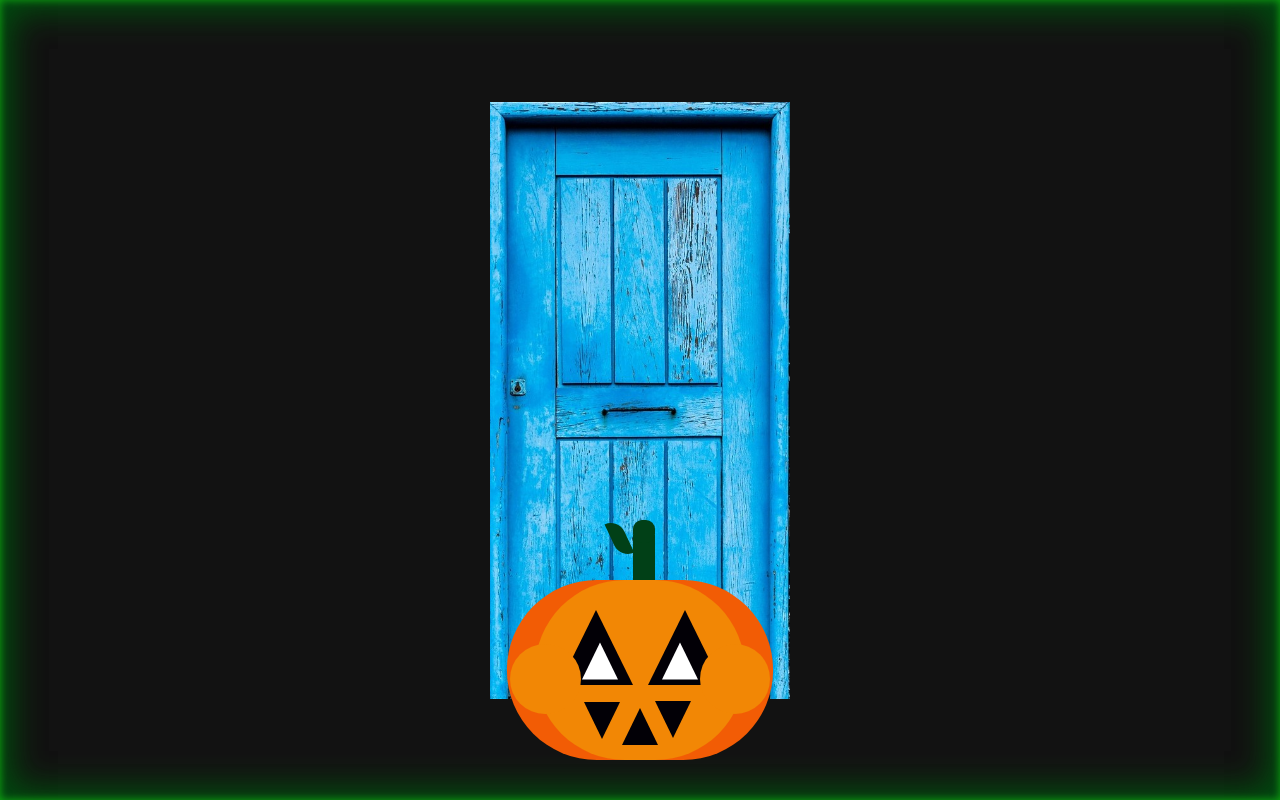
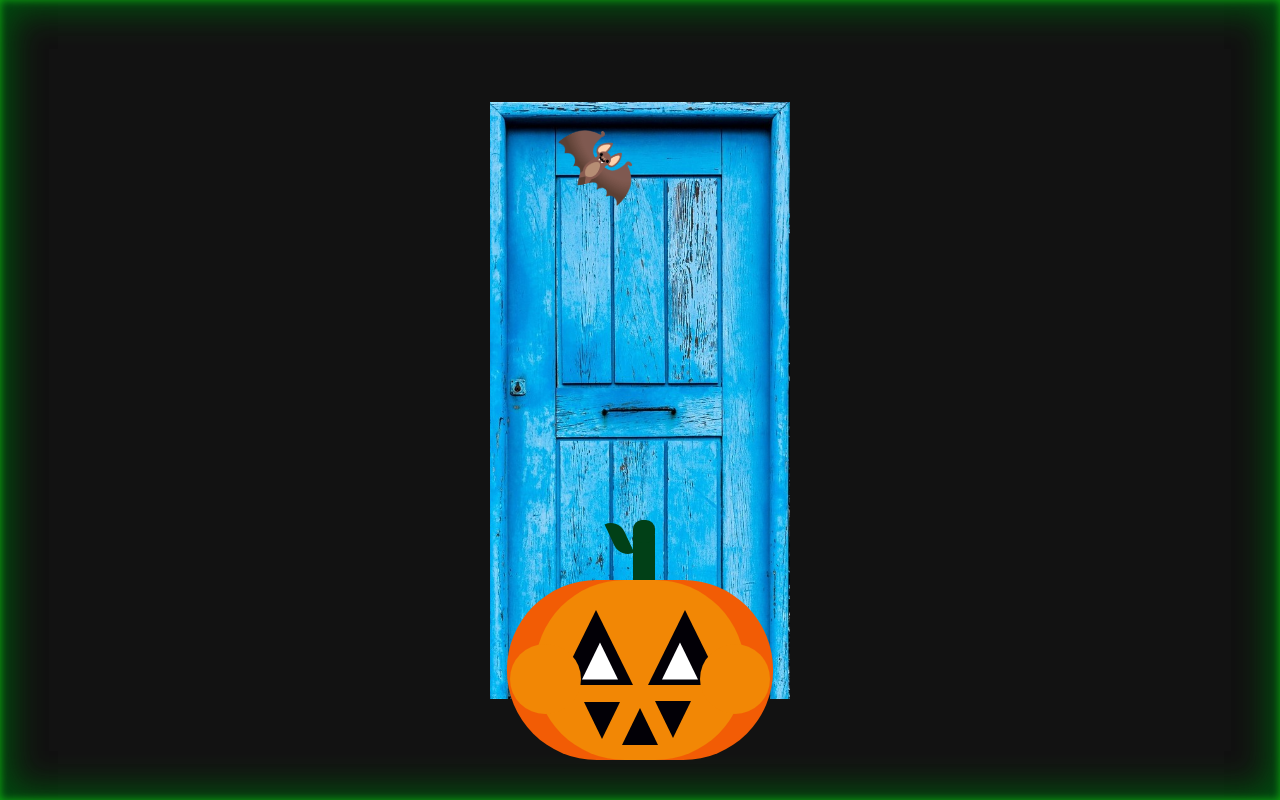
Before and after one commit to chrobles9/HalloweenCodepenWK1, a plain HTML site: page index.html in a window 1280 px wide. Drawn offline with Linux system fonts and the light colour scheme.

Commit message:
Body boxshadow styles updated.

```diff
--- a/index.html
+++ b/index.html
@@ -30,7 +30,13 @@
         </div>
 
         <!-- TODO: Add Bat Emoji shape and Flocking in Javascript  -->
+
+        <div class="bat">🦇</div>
+
+
       </div>
+
+
 
 
     </div>
--- a/styles.css
+++ b/styles.css
@@ -21,10 +21,9 @@ body {
   height: 100vh;
   margin: 0 auto;
   place-items: center center;
-/* Body Border glow  */
-  box-shadow: inset 0 0 8px #10ab10,
-  inset 0 0 40px var(--green),
-  inset 0 0 40px #006900;
+  /* Body Border glow  */
+  box-shadow: inset 0 0 8px #10ab10, inset 0 0 40px var(--green),
+    inset 0 0 40px #006900;
 }
 /********** Door *********/
 .door {
@@ -183,3 +182,13 @@ body {
   border-right: 1.25em solid transparent;
   border-top: 2.5em solid var(--black);
 }
+
+
+.bat {
+  position: relative;
+font-size: 5em;
+top: -8em;
+transform: rotate(45deg);
+
+
+}
```
